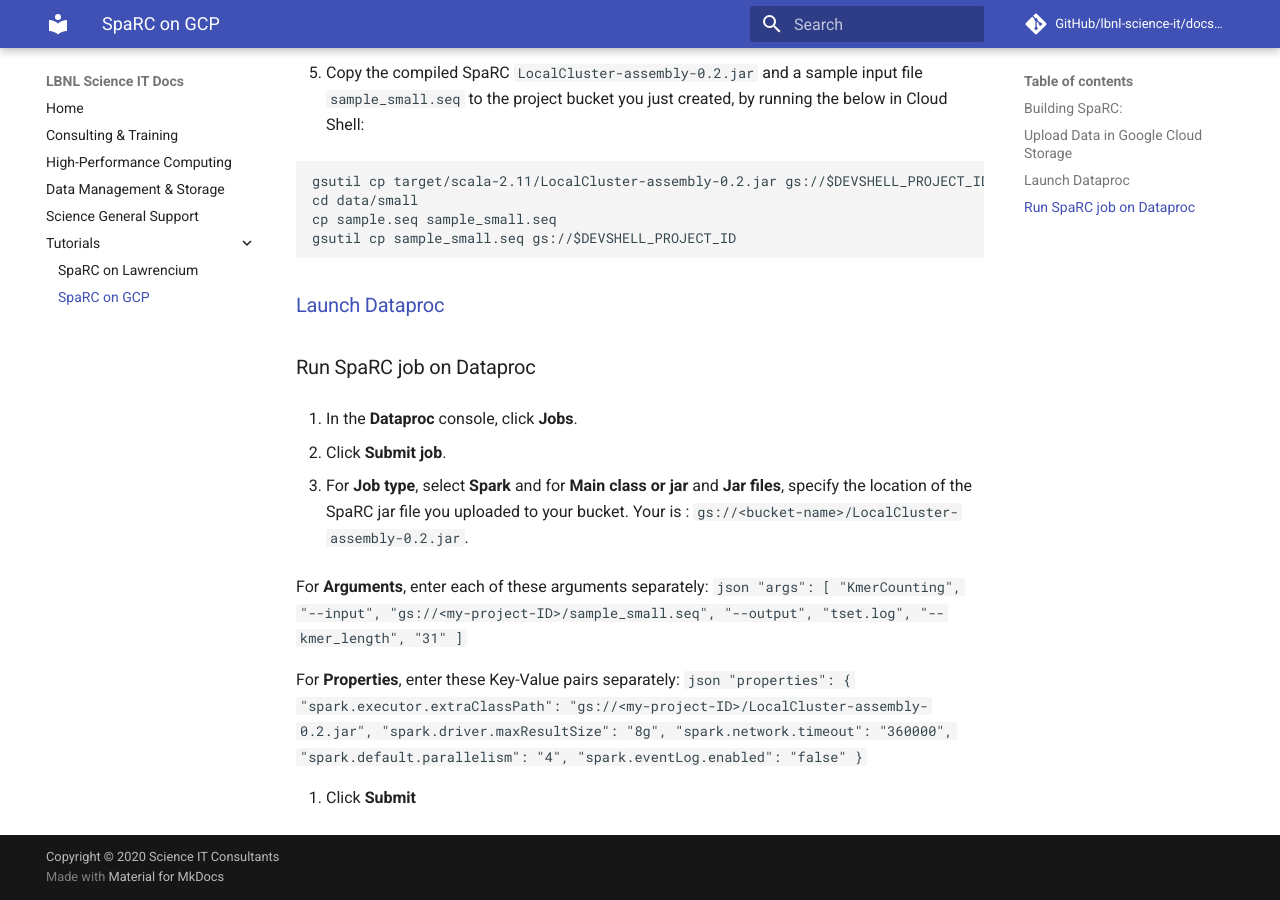
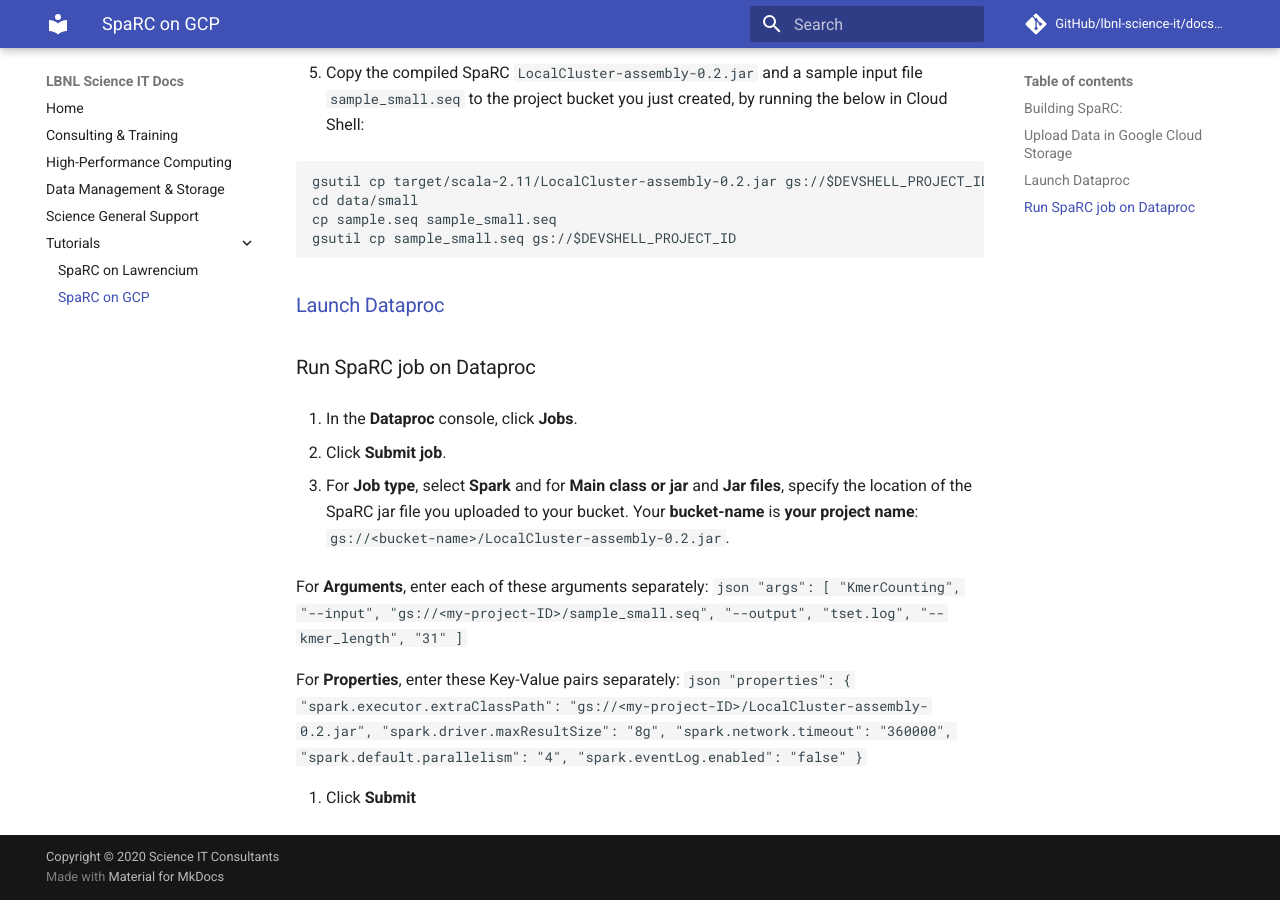
Before and after one commit to lbnl-science-it/docs-source, an MkDocs documentation site: the page built from docs/sparc_on_gcp.md, in a window 1280 px wide and 900 px high, scrolled down 585 px. Built offline with MkDocs 1.6.1 and Material for MkDocs 9.7.7, drawn with Linux system fonts in a browser that asks for light colours; comment, search, counter and statistics services are not loaded.

Commit message:
Update sparc_on_gcp.md

````diff
--- a/docs/sparc_on_gcp.md
+++ b/docs/sparc_on_gcp.md
@@ -35,7 +35,7 @@ gsutil cp sample_small.seq gs://$DEVSHELL_PROJECT_ID
 
 2. Click __Submit job__.
 
-3. For __Job type__, select __Spark__ and for __Main class or jar__ and __Jar files__, specify the location of the SpaRC jar file you uploaded to your bucket. Your <bucket-name> is <your project name>: `gs://<bucket-name>/LocalCluster-assembly-0.2.jar`.
+3. For __Job type__, select __Spark__ and for __Main class or jar__ and __Jar files__, specify the location of the SpaRC jar file you uploaded to your bucket. Your __bucket-name__ is __your project name__: `gs://<bucket-name>/LocalCluster-assembly-0.2.jar`.
 
    For __Arguments__, enter each of these arguments separately:
    ```json
````
